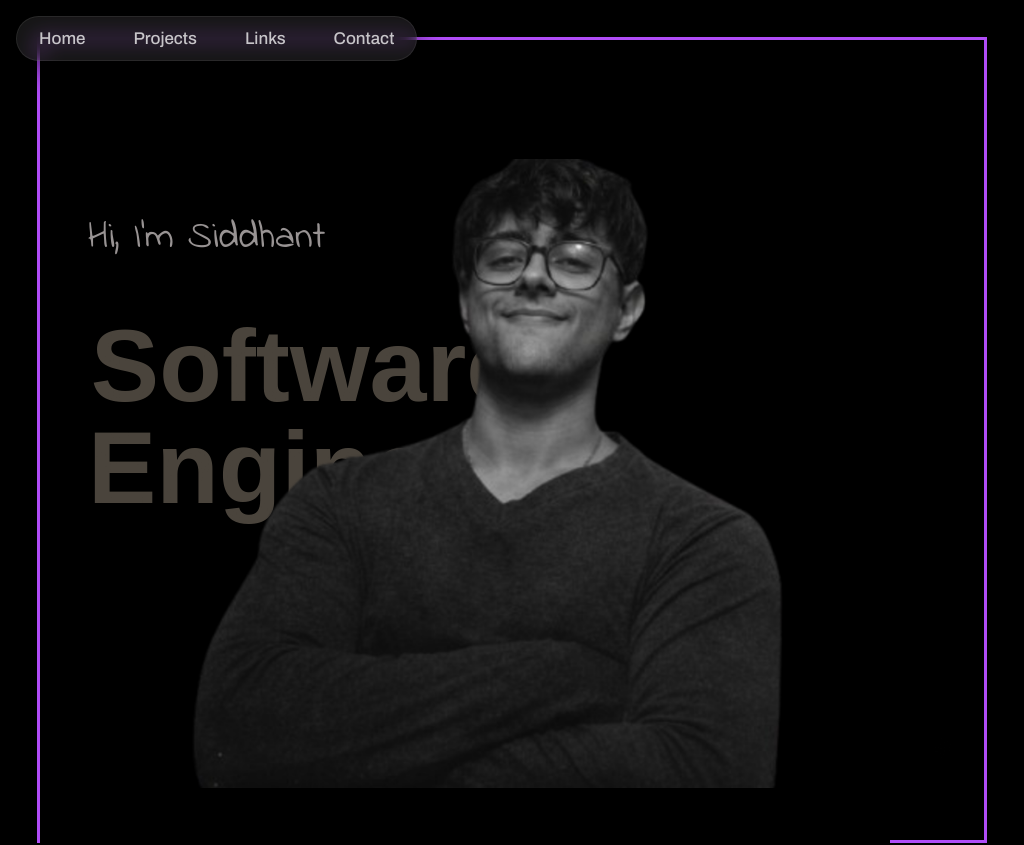
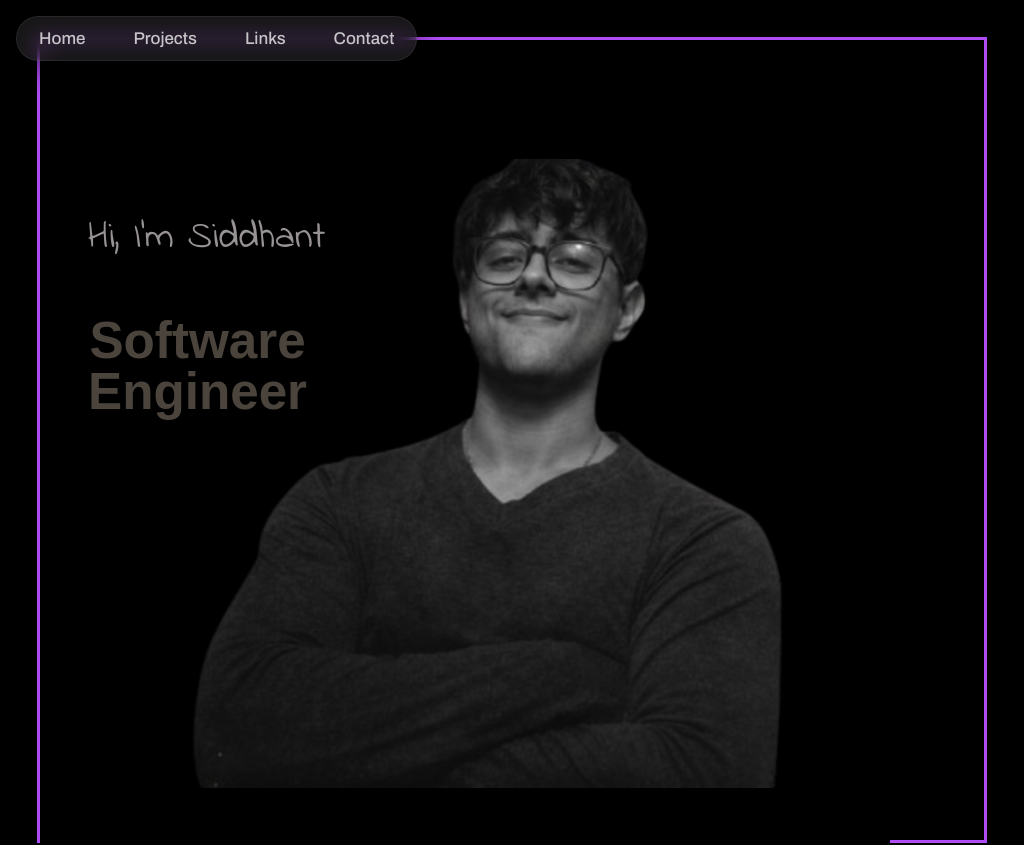
Before and after one commit to AceOfSpades-1710/Portfolio2.0, a React (Vite) app: page / in a window 1024 px wide. Shown: the top 845 px of the page. Built offline with nearby package versions, Linux system fonts and the light colour scheme; a web font is replaced by a local one.

Commit message:
Update index.css

```diff
--- a/src/index.css
+++ b/src/index.css
@@ -1066,7 +1066,7 @@ hr{
 
   .hero-title {
     padding-left: 3rem;
-    font-size: clamp(3.5rem, 10vw, 7rem);
+    font-size: clamp(2.5rem, 5vw, 6rem);
   }
 
   .hero-image img {
```
